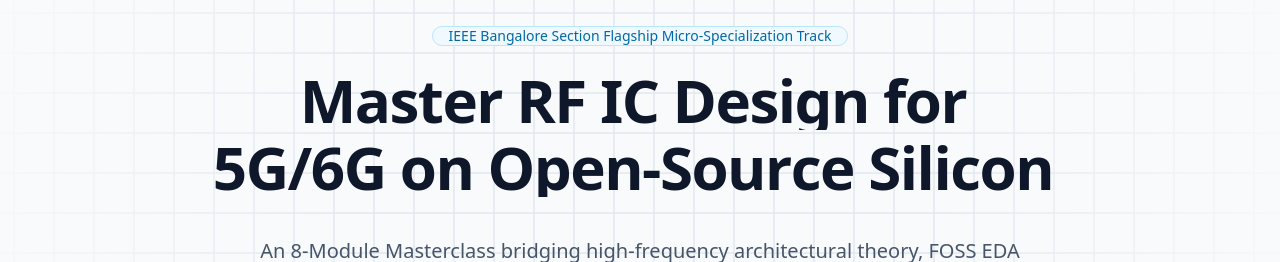
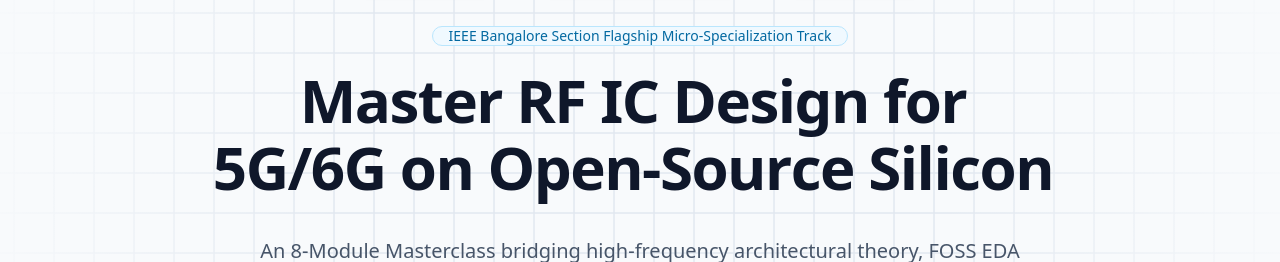
Before and after one commit to YugBhimaniii/RFIC, a Next.js app: page / in a window 1280 px wide. Shown: the part 306-568 px from the top of the page. Built offline with nearby package versions, Linux system fonts and the light colour scheme.

Commit message:
Fix SplitText component cutting off characters with descenders

```diff
--- a/src/components/react-bits/SplitText.tsx
+++ b/src/components/react-bits/SplitText.tsx
@@ -21,9 +21,9 @@ export function SplitText({ text, className = '', delay = 0 }: SplitTextProps) {
   }, [controls, isInView]);
 
   return (
-    <div ref={ref} className={`inline-block overflow-hidden ${className}`}>
+    <div ref={ref} className={`inline-block overflow-hidden pb-2 -mb-2 ${className}`}>
       {text.split(' ').map((word, wordIndex) => (
-        <span key={wordIndex} className="inline-block whitespace-nowrap overflow-hidden">
+        <span key={wordIndex} className="inline-block whitespace-nowrap overflow-hidden pb-2 -mb-2">
           {word.split('').map((char, charIndex) => {
             return (
               <motion.span
```
